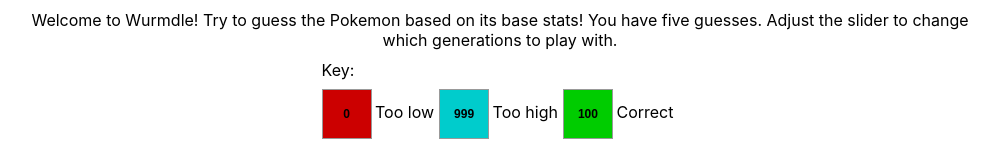
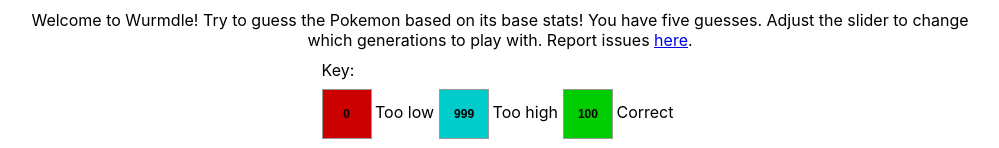
Before and after one commit to veliakiner/wurmdle, a React (Create React App) app: page / in a window 1280 px wide. Shown: the top 148 px of the page, without its empty margins (140-1139 px from the left). Built offline with nearby package versions, Linux system fonts and the light colour scheme.

Commit message:
add link to github page for raising bugs

```diff
--- a/src/App.jsx
+++ b/src/App.jsx
@@ -241,7 +241,10 @@ function Instructions() {
       <div className="subtitle">
         Welcome to Wurmdle! Try to guess the Pokemon based on its base stats!
         You have five guesses. Adjust the slider to change which generations to
-        play with.
+        play with. Report issues
+          {' '}
+          <a href="https://github.com/veliakiner/wurmdle/issues">here</a>.
+
       </div>
       <div className="key">
         <div className="key-elem">Key:</div>
```
